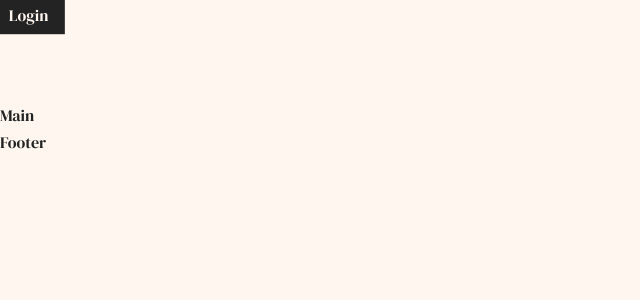
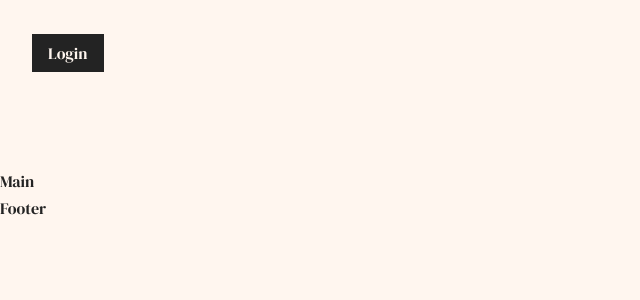
Before and after one commit to AecWork/meta-final-project, a React (Create React App) app: page / in a window 1280 px wide. Shown: the top 300 px of the page, without its empty margins (0-640 px from the left). Built offline with nearby package versions, Linux system fonts and the light colour scheme.

Commit message:
+ Button extrude styles

```diff
--- a/src/App.js
+++ b/src/App.js
@@ -7,7 +7,9 @@ import Footer from './components/pages/Footer/Footer.tsx';
 function App() {
   return (
     <>
-      <Button type={ButtonType.CTA}>Login</Button>
+    <div style={{padding: "32px"}}>
+    <Button type={ButtonType.BIG_CTA}>Login</Button>
+    </div>
       <Header />
       <Main />
       <Footer />
--- a/src/components/business/Button/Button.css
+++ b/src/components/business/Button/Button.css
@@ -13,6 +13,51 @@ button {
     -moz-osx-font-smoothing: grayscale;
 
     transition: all ease 600ms;
+
+    position: relative;
+
+    cursor: pointer;
+}
+
+.container {
+    --swew-angle: 45deg;
+    --extrude-distance: -0.25rem;
+    display: inline-block;
+    vertical-align: text-top;
+    position: relative;
+}
+
+.container::after, .container::before {
+    content: '';
+    position: absolute;
+    z-index: -1;
+    transition: all ease 600ms;
+}
+
+.container::after {
+    bottom: 0px;
+    left: 0px;
+    width: 100%;
+    height: abs(var(--extrude-distance));
+    background-color: rgba(35,35,35,1);
+}
+
+.container::before {
+    top: 0px;
+    right: 0px;
+    width: abs(var(--extrude-distance));
+    height: 100%;
+    background-color: rgba(35,35,35,1);
+}
+
+.container:hover::after {
+    left: 2.5px;
+    transform: skewX(var(--swew-angle)) translateX(var(--extrude-distance));
+}
+
+.container:hover::before {
+    top: 2.5px;
+    transform: skewY(var(--swew-angle)) translateY(var(--extrude-distance));
 }
 
 button.link {
@@ -21,7 +66,7 @@ button.link {
 
 button.default {
     background-color: var(--LL-main);
-    border: 1px solid var(--LL-black);
+    border: 2px solid var(--LL-black);
 }
 
 button.CTA {
@@ -34,5 +79,5 @@ button.CTA.big {
 }
 
 button:hover {
-    transform: translate(-10%, -10%);
+    transform: translate(var(--extrude-distance), var(--extrude-distance));
 }
--- a/src/components/business/Button/Button.tsx
+++ b/src/components/business/Button/Button.tsx
@@ -25,7 +25,9 @@ const Button: React.FC<IProps> = ({children = 'Button', type = ButtonType.DEFAUL
   }, [type])
 
   return (
-    <button className={`${buttonTypeStyle} text-Base`}>{children}</button>
+    <div className='container'>
+      <button className={`${buttonTypeStyle} text-Base`}>{children}</button>
+    </div>
   )
 }
 
```
